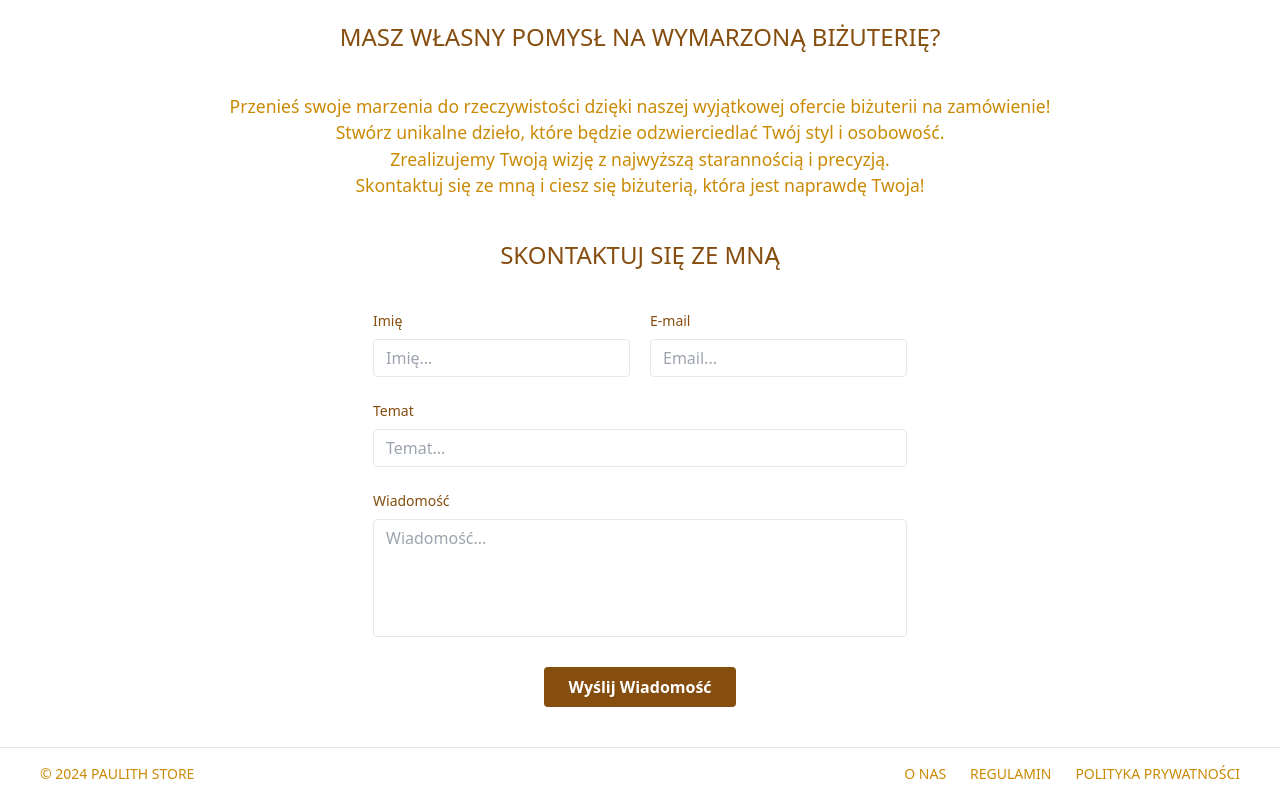
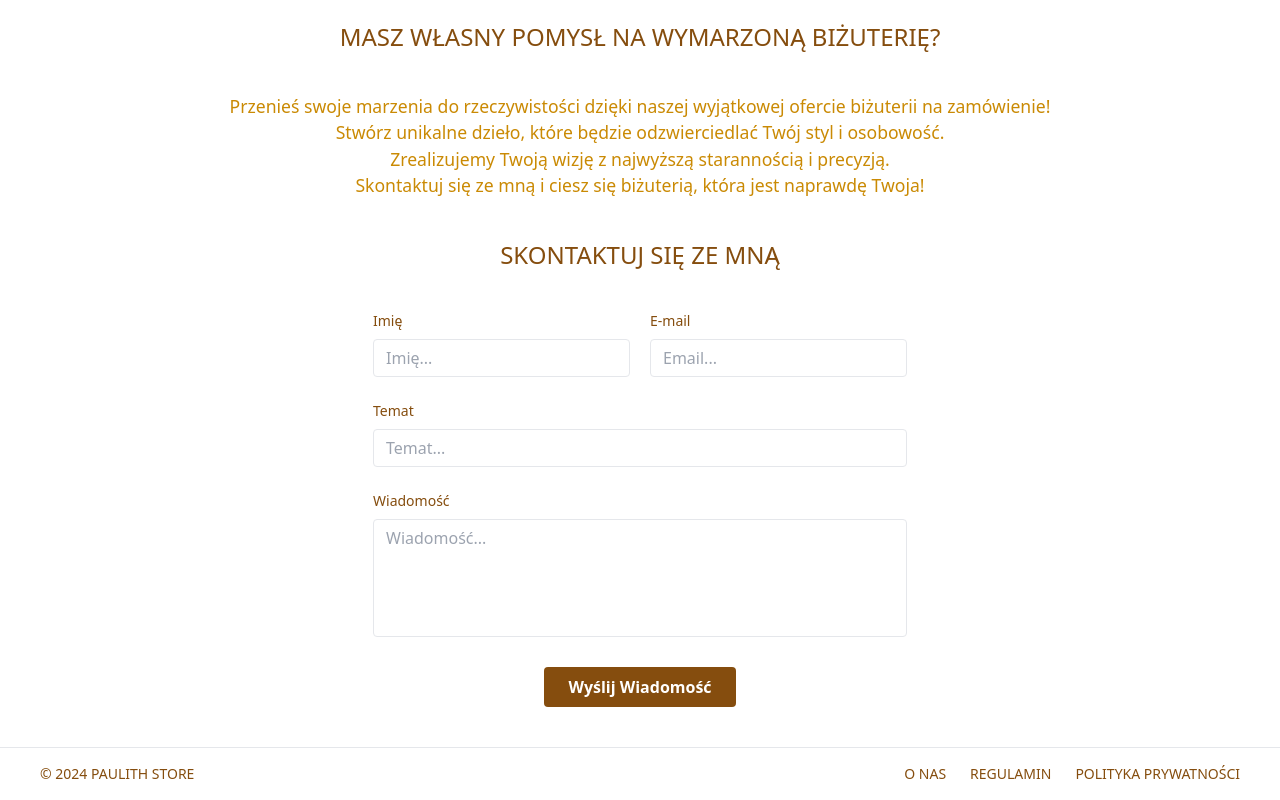
Before and after one commit to GxbrielZ/PaulithStore, a React (Vite) app: page / in a window 1280 px wide. Shown: the part 1748-2548 px from the top of the page. Built offline with nearby package versions, Linux system fonts and the light colour scheme.

Commit message:
style: change font color

```diff
--- a/src/components/Footer/Footer.jsx
+++ b/src/components/Footer/Footer.jsx
@@ -3,18 +3,18 @@ import React from 'react';
 const Footer = () => {
   return (
     <footer className='w-full text-center border-t border-gray-200 py-4'>
-      <div className='flex flex-col sm:flex-row justify-between items-center mx-[1.5rem] md:mx-[2.5rem] text-yellow-600'>
+      <div className='flex flex-col sm:flex-row justify-between items-center mx-[1.5rem] md:mx-[2.5rem] text-yellow-800'>
         <div className='text-sm'>
           &copy; 2024 PAULITH STORE
         </div>
         <div className='flex space-x-6 sm:mt-0 mt-2 text-sm'>
-          <a href="#" className='hover:text-yellow-700'>
+          <a href="#" className='hover:text-yellow-600'>
             O NAS
           </a>
-          <a href="#" className='hover:text-yellow-700'>
+          <a href="#" className='hover:text-yellow-600'>
             REGULAMIN
           </a>
-          <a href="#" className='hover:text-yellow-700'>
+          <a href="#" className='hover:text-yellow-600'>
             POLITYKA PRYWATNOŚCI
           </a>
         </div>
```
